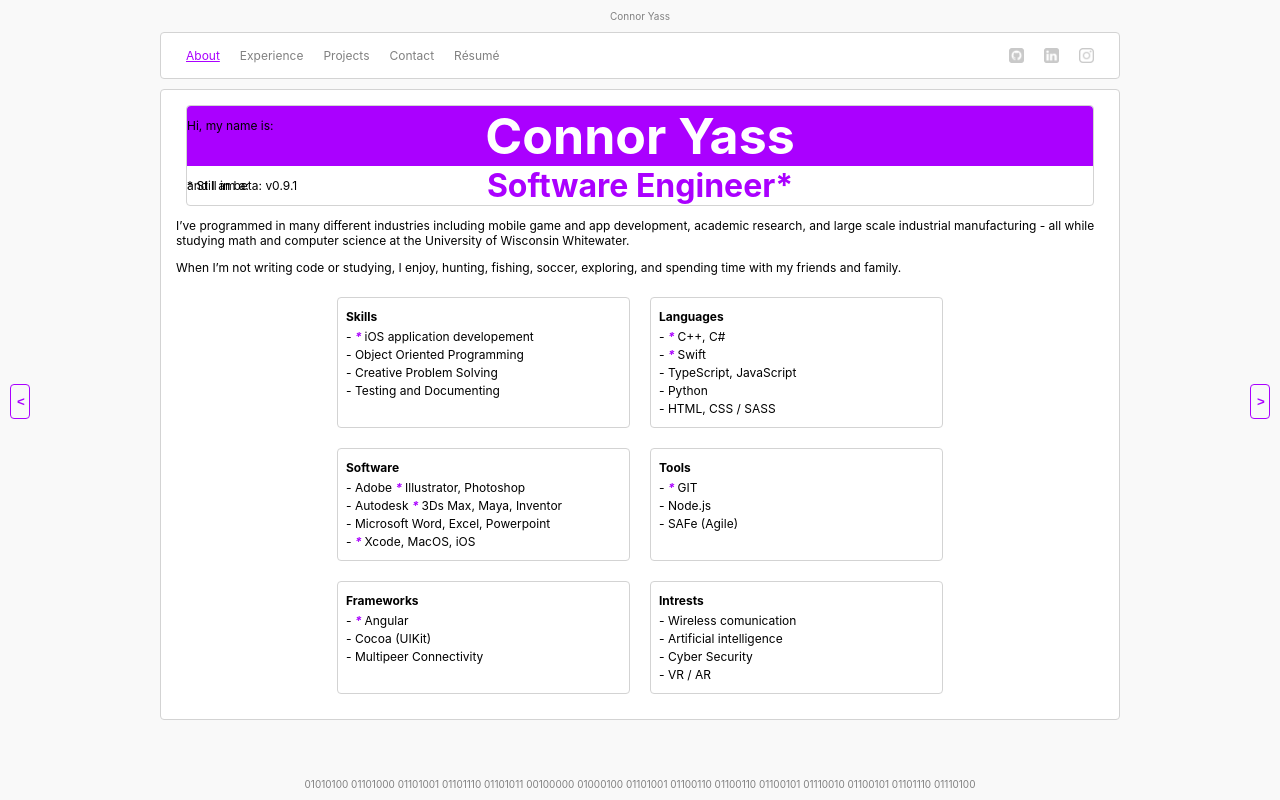
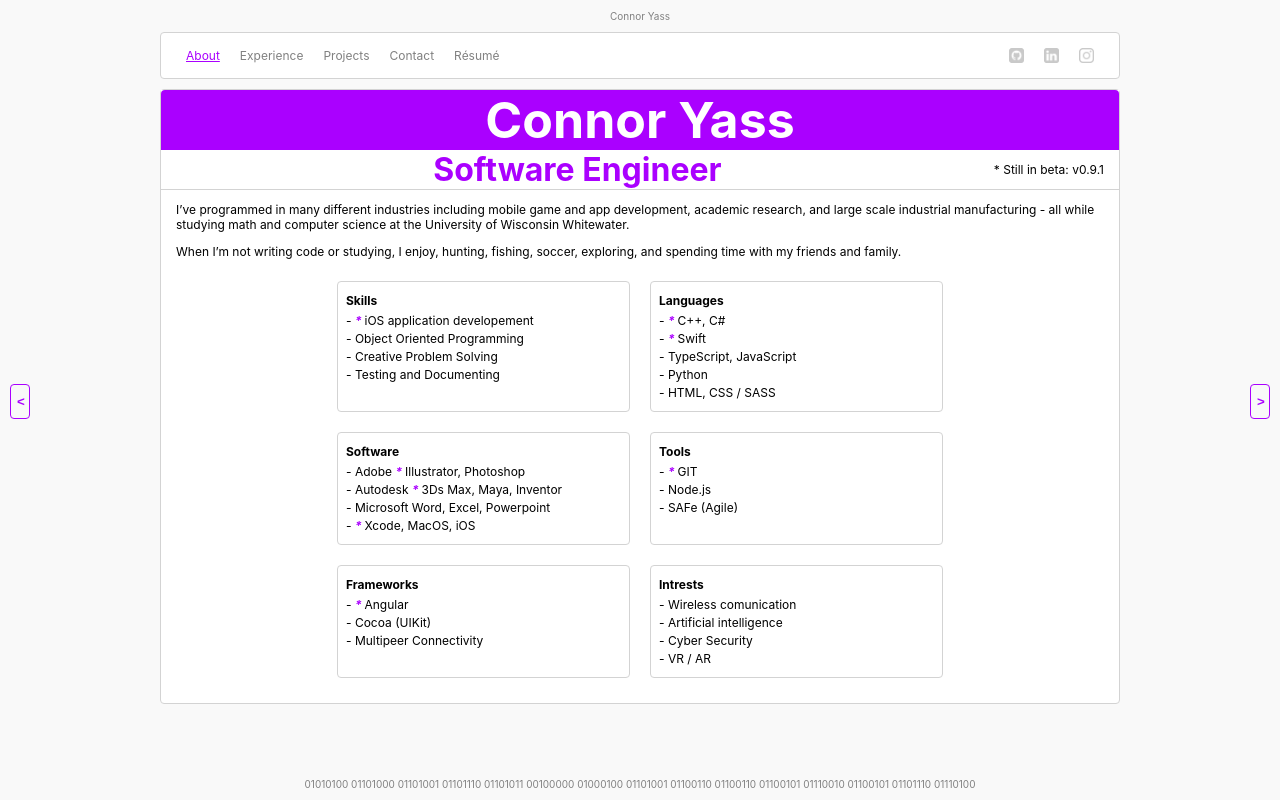
Before and after one commit to yassck02/portfolio, an Angular app in the folder src/: page /home in a window 1280 px wide. Built offline with nearby package versions, Linux system fonts and the light colour scheme.

Commit message:
Fixed layout of home screen

```diff
--- a/src/src/app/pages/home/home.page.css
+++ b/src/src/app/pages/home/home.page.css
@@ -1,11 +1,11 @@
 
 #title {
-    border: 1px solid lightgray;
+    border-bottom: 1px solid lightgray;
     background: white;
-    border-radius: var(--radius);
     text-align: center;
-    margin-left: 10px;
-    margin-right: 10px;
+    margin-left: -15px;
+    margin-right: -15px;
+    margin-top: -15px;
 }
 
 h1 {
@@ -13,22 +13,19 @@ h1 {
     border-top-left-radius: var(--radius);
     border-top-right-radius: var(--radius);
     color: white;
-    margin: 0;
-}
-
-.right {
-    float: right;
-    position: absolute;
-}
-
-.left {
-    float: left;
-    position: absolute;
+    margin-top: 0;
+    margin-bottom: 0;
 }
 
 h2 {
     font-size: 32px;
-    margin: 0;
+    margin-top: 0;
+    margin-bottom: 0;
+}
+
+.condition {
+    float: right;
+    padding-right: 15px;
 }
 
 .grid div {
--- a/src/src/app/pages/home/home.page.html
+++ b/src/src/app/pages/home/home.page.html
@@ -1,13 +1,11 @@
 
 <div id="title">
     <div class="row">
-        <p class="left">Hi, my name is:</p>
         <h1 class="gradient-background">Connor Yass</h1>
     </div>
     <div class="row">
-        <p class="left">and I am a:</p>
-        <p class="right">* Still in beta: v0.9.1</p>
-        <h2 class="gradient-background clip-text">Software Engineer*</h2>
+        <p class="condition">* Still in beta: v0.9.1</p>
+        <h2 class="gradient-background clip-text">Software Engineer</h2>
     </div>
 </div>
 
--- a/src/src/app/pages/resume/resume.page.css
+++ b/src/src/app/pages/resume/resume.page.css
@@ -71,12 +71,14 @@ li {
     color: #AAA;
     float: right;
     clear: right;
+    margin-top: 3px;
 }
 
 .location {
     color: #AAA;
     float: right;
     clear: right;
+    margin-top: 3px;
 }
 
 ul {
--- a/src/src/app/pages/resume/resume.page.html
+++ b/src/src/app/pages/resume/resume.page.html
@@ -22,7 +22,7 @@
         <p class="date">Expected Dec '19</p>
         <li>University of Wisconsin Whitewater</li>
         <li>Major: <strong>Computer Science</strong> and <strong>Applied Mathematics</strong> double major</li>
-        <li>Cumulative GPA : 3.8/4.0 - Computer Science GPA : <strong>4.0</strong>/4.0</li>
+        <li>Cumulative GPA: 3.8 / 4.0 - Computer Science GPA: <strong>4.0</strong> / 4.0</li>
     </div>
 
     <div class="course-work">
```
